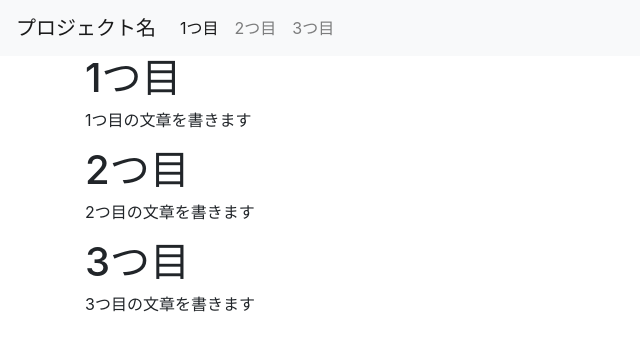
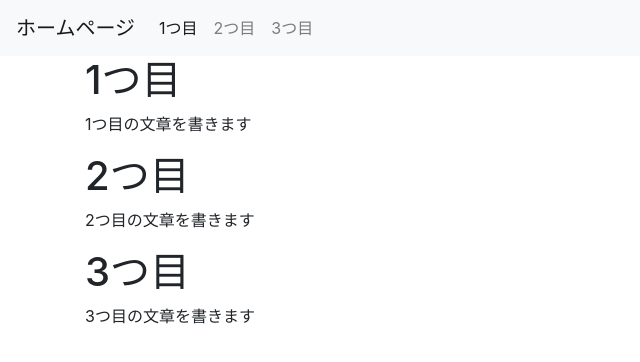
Before and after one commit to honma612/web2-3, a plain HTML site: page index.html in a window 1280 px wide. Shown: the whole page, without its empty margins (0-640 px from the left). Drawn offline with nearby package versions, Linux system fonts and the light colour scheme.

Commit message:
Update index.html

```diff
--- a/index.html
+++ b/index.html
@@ -5,10 +5,11 @@
     <meta name="viewport" content="width=device-width,initial-scale=1,shrink-to-fit=no">
     <title>はじめてのBootstrap</title>
     <link rel="stylesheet" href="https://maxcdn.bootstrapcdn.com/bootstrap/4.0.0-beta/css/bootstrap.min.css">
+    <link rel="stylesheet" href="https://github.com/windyakin/Honoka/blob/v3.3.7-a/docs/css/bootstrap.min.css">
   </head>
   <body>
     <nav class="navbar navbar-expand-lg navbar-light bg-light">
-      <a class="navbar-brand" href="#">プロジェクト名</a>
+      <a class="navbar-brand" href="#">ホームページ</a>
     <button class="navbar-toggler" type="button" data-toggle="collapse" data-target="#navbarSupportedContent"
       aria-controls="navbarSupportedContent" aria-expanded="false" aria-label="Toggle navigation">
       <span class="navbar-toggler-icon"></span>
```
